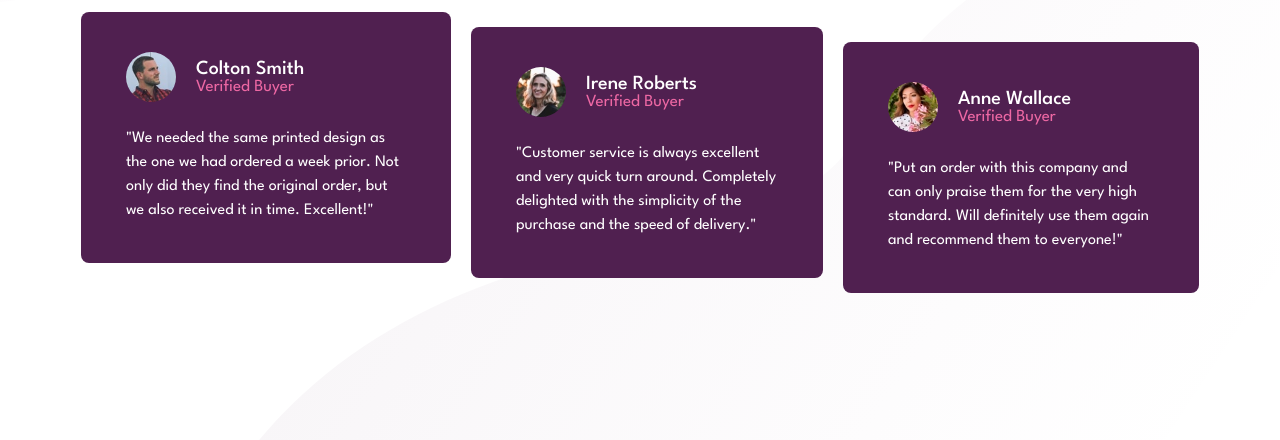
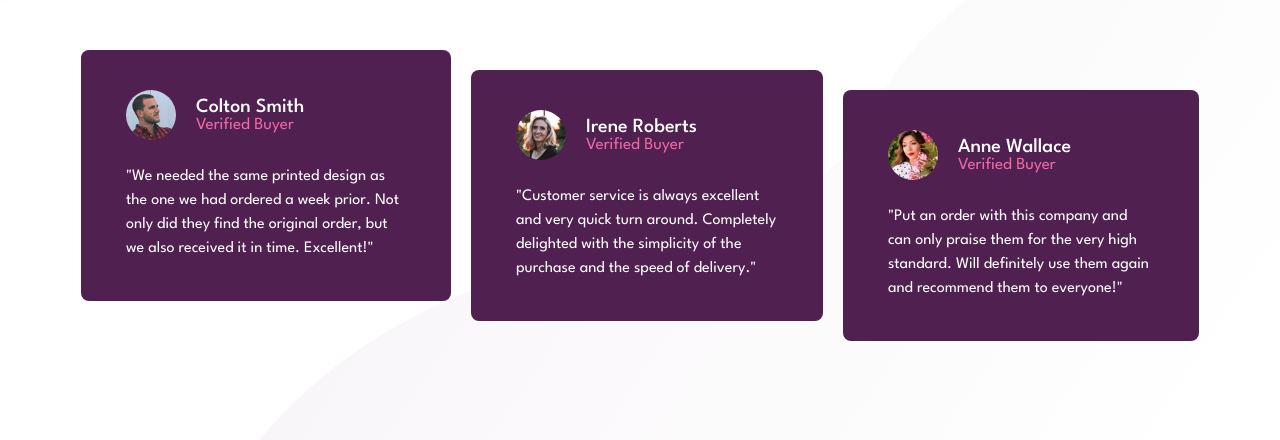
Before and after one commit to legendSabbir/Social-proof-section, a plain HTML site: page index.html in a window 1280 px wide. Shown: the part 360-800 px from the top of the page. Drawn offline with nearby package versions, Linux system fonts and the light colour scheme.

Commit message:
first commit

```diff
--- a/style.less
+++ b/style.less
@@ -156,7 +156,6 @@ main {
     max-width: 1150px;
     display: grid;
     grid-template-columns: 1fr 1fr;
-    grid-template-rows: auto auto;
   }
 
   .hero-content {
@@ -191,9 +190,10 @@ main {
 
   .testimonial-container {
     grid-column: span 2;
+    margin-top: 2rem;
 
     .testimonial-list {
-      margin-block-start: 2rem;
+      margin-block: 0;
       display: flex;
       align-items: center;
       gap: 20px;
@@ -201,13 +201,14 @@ main {
 
     .testimonial {
       max-width: 370px;
+      margin-block-end: 0;
 
       &:nth-child(2) {
-        margin-top: 3rem;
+        transform: translateY(2rem);
       }
 
       &:nth-child(3) {
-        margin-top: 6rem;
+        transform: translateY(4rem);
       }
     }
 
```
